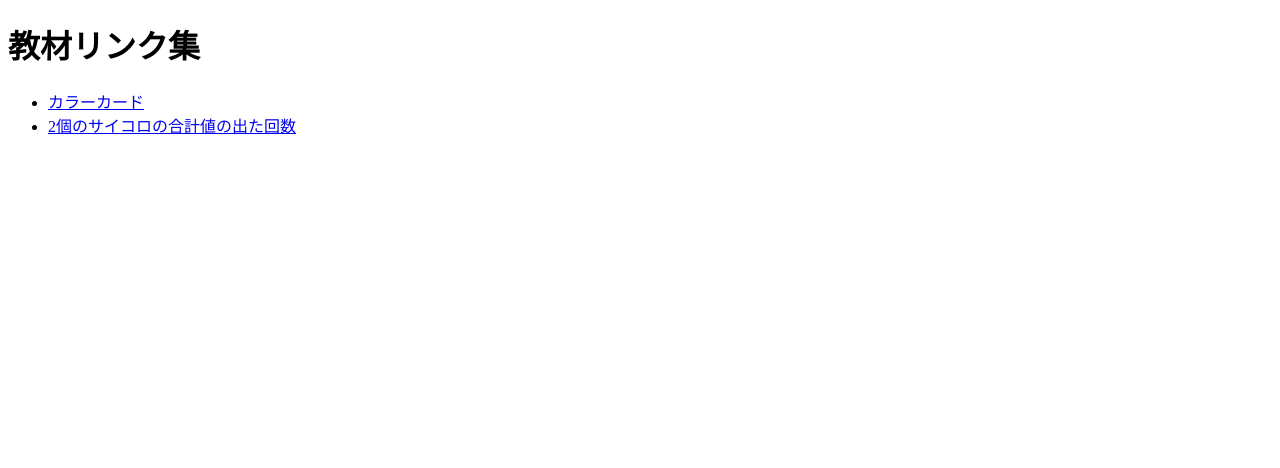
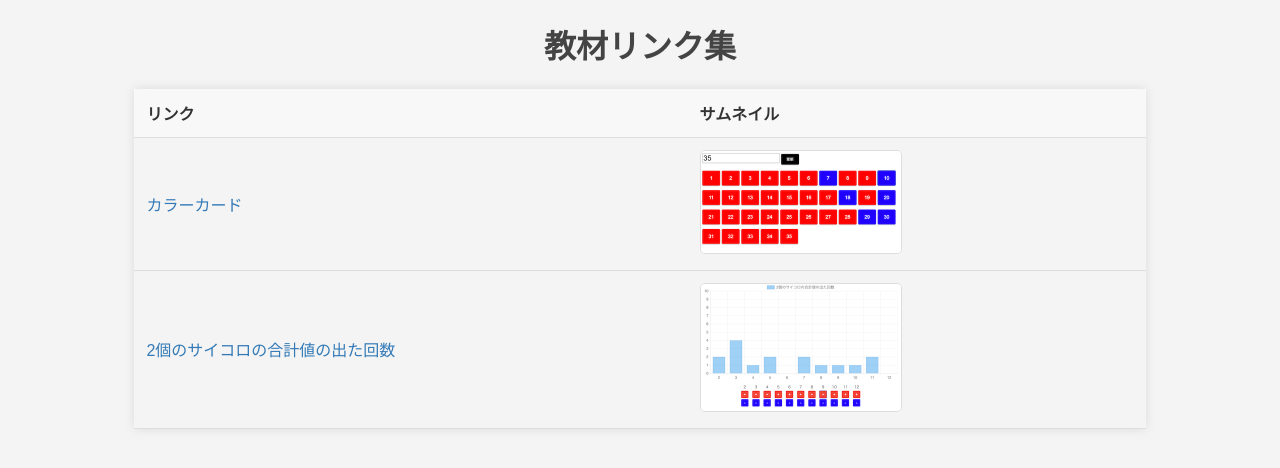
Before and after one commit to ocucraqp/teaching-materials, a plain HTML site: page index.html in a window 1280 px wide. Drawn offline with Linux system fonts and the light colour scheme.

Commit message:
update top page ui

```diff
--- a/index.html
+++ b/index.html
@@ -1,15 +1,76 @@
 <!DOCTYPE html>
 <html>
   <head>
-    <title>教材リンク</title>
+    <title>教材リンク集</title>
+    <style>
+      body {
+        font-family: 'Arial', sans-serif; /* フォントファミリーを指定 */
+        background-color: #f4f4f4; /* 背景色 */
+        color: #333; /* テキストカラー */
+      }
+
+
+      h1 {
+        text-align: center; /* タイトルを中央揃え */
+        color: #444; /* タイトルのカラー */
+      }
+
+
+      a {
+        color: #337ab7; /* リンクのカラー */
+        text-decoration: none; /* 下線を消す */
+      }
+      a:hover {
+        text-decoration: underline; /* ホバー時に下線を表示 */
+      }
+
+      table {
+        width: 80%; /* テーブルの幅 */
+        margin: 20px auto; /* 中央に配置 */
+        border-collapse: collapse;
+        box-shadow: 0 0 10px rgba(0, 0, 0, 0.1); /* 影を追加 */
+      }
+      th {
+        background-color: #f8f8f8; /* ヘッダーの背景色 */
+      }
+      th,
+      td {
+        text-align: left;
+        padding: 12px;
+        border-bottom: 1px solid #ddd; /* 罫線 */
+      }
+
+      .thumbnail {
+        width: 200px; /* サムネイルの幅 */
+        height: auto; /* サムネイルの高さは自動調整 */
+        border: 1px solid #ddd; /* 画像に枠線を追加 */
+        border-radius: 5px; /* 丸みを追加 */
+      }
+    </style>
   </head>
   <body>
     <h1>教材リンク集</h1>
-    <nav>
-      <ul>
-        <li><a href="color-card.html">カラーカード</a></li>
-        <li><a href="dice-graph.html">2個のサイコロの合計値の出た回数</a></li>
-      </ul>
-    </nav>
+    <table>
+      <tr>
+        <th>リンク</th>
+          <th>サムネイル</th>
+      </tr>
+      <tr>
+        <td><a href="color-card.html">カラーカード</a></td>
+          <td><img
+            src="img/color-card-tmb.png"
+            alt="カラーカード"
+            class="thumbnail"
+          /></td>
+      </tr>
+      <tr>
+        <td><a href="dice-graph.html">2個のサイコロの合計値の出た回数</a></td>
+        <td><img
+            src="img/dice-graph-tmb.png"
+            alt="2個のサイコロの合計値の出た回数"
+            class="thumbnail"
+          /></td>
+      </tr>
+    </table>
   </body>
 </html>
```
Also changed, not shown: img/color-card-tmb.png (added), img/dice-graph-tmb.png (added).
